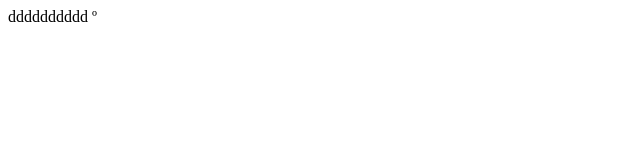
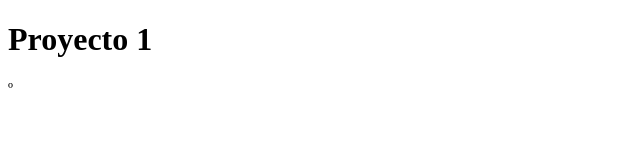
Before and after one commit to beat20022/CursoGit, a plain HTML site: page index.html in a window 1280 px wide. Shown: the whole page, without its empty margins (0-640 px from the left). Drawn offline with Linux system fonts and the light colour scheme.

Commit message:
cambios en index y css color

```diff
--- a/index.html
+++ b/index.html
@@ -3,9 +3,13 @@
 <head>
 <meta charset="utf-8">
 <title>Documento sin título</title>
+<link href="css/estilos.css" rel="stylesheet" type="text/css">
+
+
 </head>
-dddddddddd
 
 <body>
+
+<h1>Proyecto 1</h1>
 </body>
 </html>º
--- /dev/null
+++ b/js/javascript.js
@@ -0,0 +1 @@
+// JavaScript Document
```
